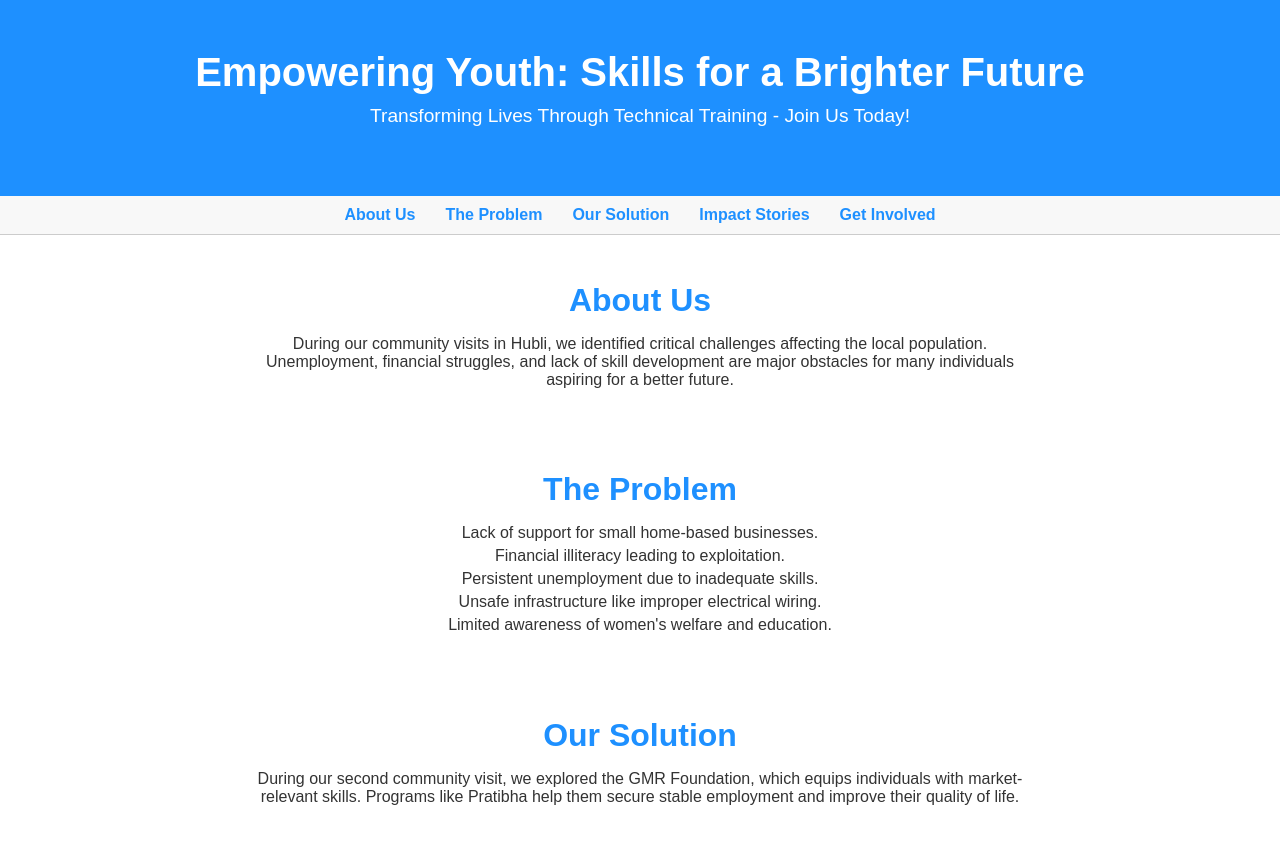
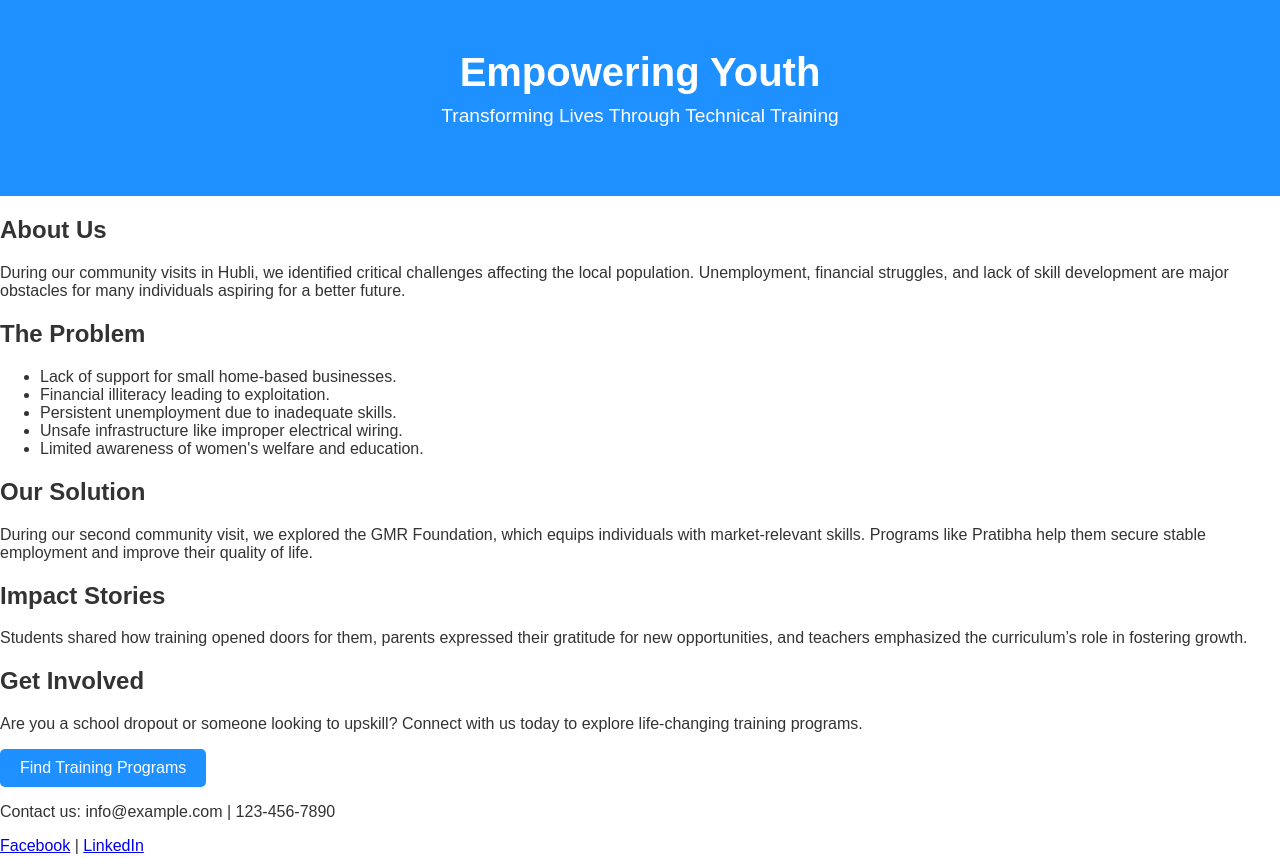
Before and after one commit to moondeity7/youth-empowerment, a plain HTML site: page index.html in a window 1280 px wide. Shown: the top 858 px of the page. Drawn offline with Linux system fonts and the light colour scheme.

Commit message:
Update index.html

```diff
--- a/index.html
+++ b/index.html
@@ -8,26 +8,21 @@
 </head>
 <body>
     <header class="banner">
-        <h1>Empowering Youth: Skills for a Brighter Future</h1>
-        <p>Transforming Lives Through Technical Training - Join Us Today!</p>
+        <h1>Empowering Youth</h1>
+        <p>Transforming Lives Through Technical Training</p>
     </header>
 
-    <nav class="navbar">
-        <a href="#about">About Us</a>
-        <a href="#problem">The Problem</a>
-        <a href="#solution">Our Solution</a>
-        <a href="#impact">Impact Stories</a>
-        <a href="#involve">Get Involved</a>
-    </nav>
-
-    <section id="about" class="section">
+    <section class="about" id="about">
+        <div class="container">
             <h2>About Us</h2>
             <p>
                 During our community visits in Hubli, we identified critical challenges affecting the local population. Unemployment, financial struggles, and lack of skill development are major obstacles for many individuals aspiring for a better future.
             </p>
+        </div>
     </section>
 
-    <section id="problem" class="section">
+    <section class="problem" id="problem">
+        <div class="container">
             <h2>The Problem</h2>
             <ul>
                 <li>Lack of support for small home-based businesses.</li>
@@ -36,33 +31,42 @@
                 <li>Unsafe infrastructure like improper electrical wiring.</li>
                 <li>Limited awareness of women's welfare and education.</li>
             </ul>
+        </div>
     </section>
 
-    <section id="solution" class="section">
+    <section class="solution" id="solution">
+        <div class="container">
             <h2>Our Solution</h2>
             <p>
                 During our second community visit, we explored the GMR Foundation, which equips individuals with market-relevant skills. Programs like Pratibha help them secure stable employment and improve their quality of life.
             </p>
+        </div>
     </section>
 
-    <section id="impact" class="section">
+    <section class="impact" id="impact">
+        <div class="container">
             <h2>Impact Stories</h2>
             <p>
                 Students shared how training opened doors for them, parents expressed their gratitude for new opportunities, and teachers emphasized the curriculum’s role in fostering growth.
             </p>
+        </div>
     </section>
 
-    <section id="involve" class="section">
+    <section class="cta" id="involve">
+        <div class="container">
             <h2>Get Involved</h2>
             <p>Are you a school dropout or someone looking to upskill? Connect with us today to explore life-changing training programs.</p>
             <button>Find Training Programs</button>
+        </div>
     </section>
 
-    <footer class="footer">
+    <footer>
+        <div class="container">
             <p>Contact us: info@example.com | 123-456-7890</p>
             <div class="social-icons">
                 <a href="#">Facebook</a> | <a href="#">LinkedIn</a>
             </div>
+        </div>
     </footer>
 </body>
 </html>
```
Lines whose indentation alone changed are shown as unchanged.
